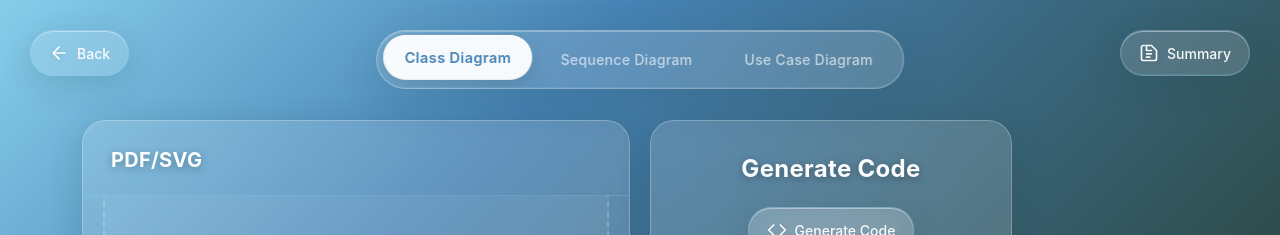
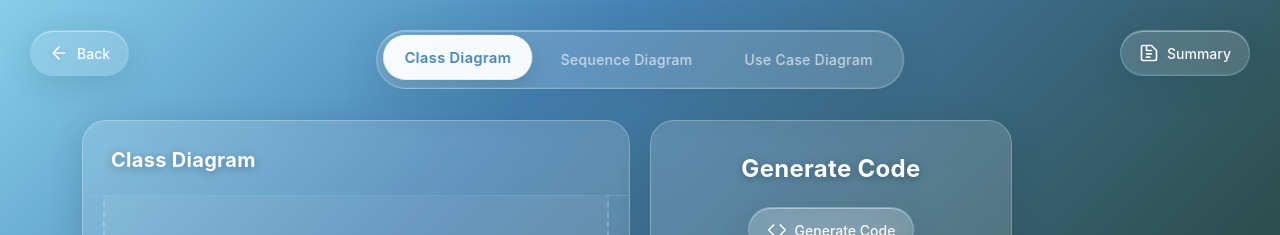
Before and after one commit to CodeNKoffee/talktotech-ai, a React (Vite) app in the folder my-app/: page /plantuml in a window 1280 px wide. Shown: the top 235 px of the page. Built offline with nearby package versions, Linux system fonts and the light colour scheme.

Commit message:
added dynamic pdf title

```diff
--- a/my-app/src/react-components/PDFSVGPanel.jsx
+++ b/my-app/src/react-components/PDFSVGPanel.jsx
@@ -1,10 +1,10 @@
 import React from 'react';
 
-const PDFSVGPanel = () => {
+const PDFSVGPanel = ({ diagramType }) => {
   return (
     <div className="pdf-svg-container">
       <div className="panel-header">
-        <h3>PDF/SVG</h3>
+        <h3>{diagramType || 'PDF/SVG'}</h3>
       </div>
       <div className="pdf-svg-content">
         <div className="svg-placeholder">
```
